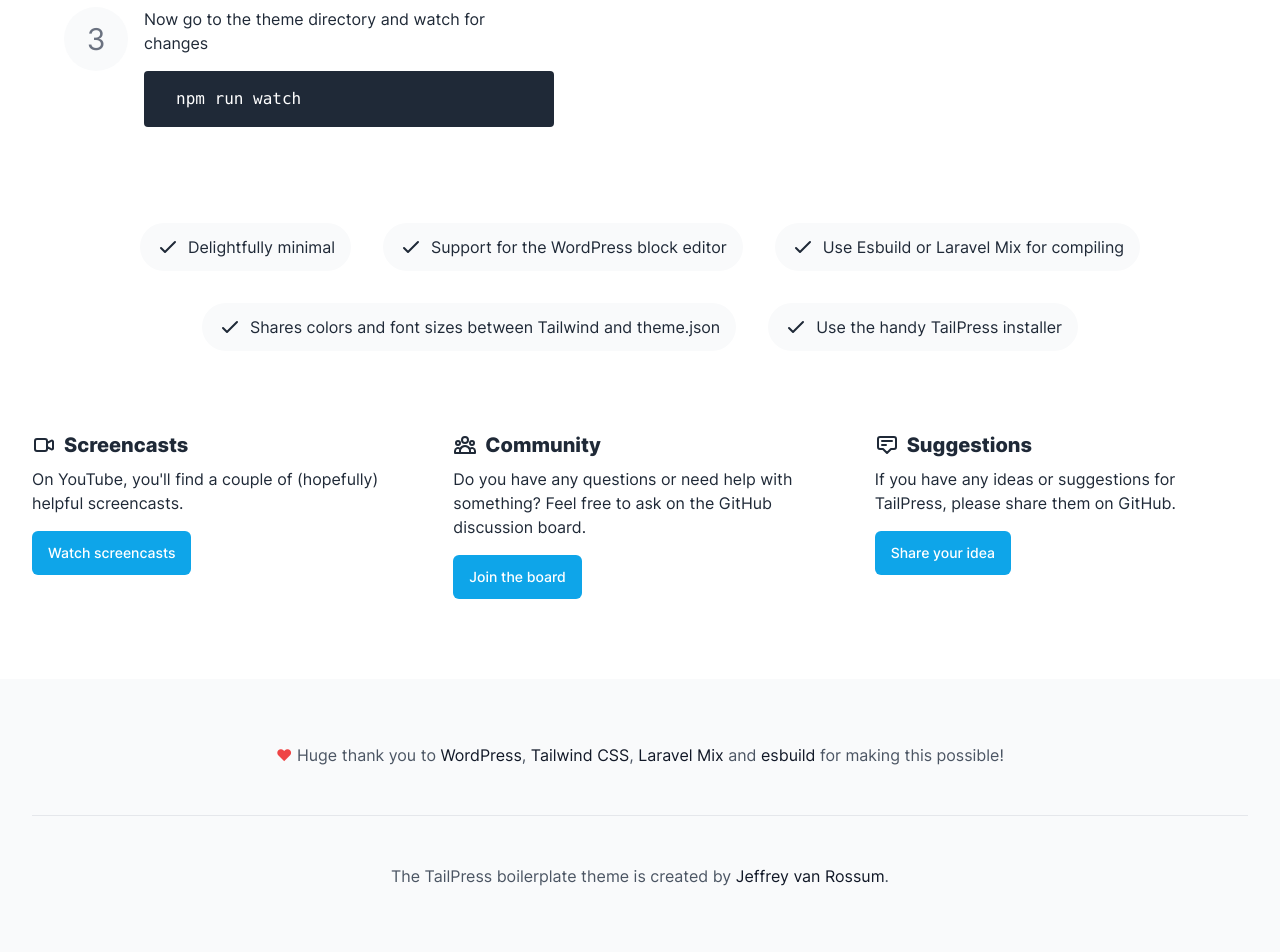
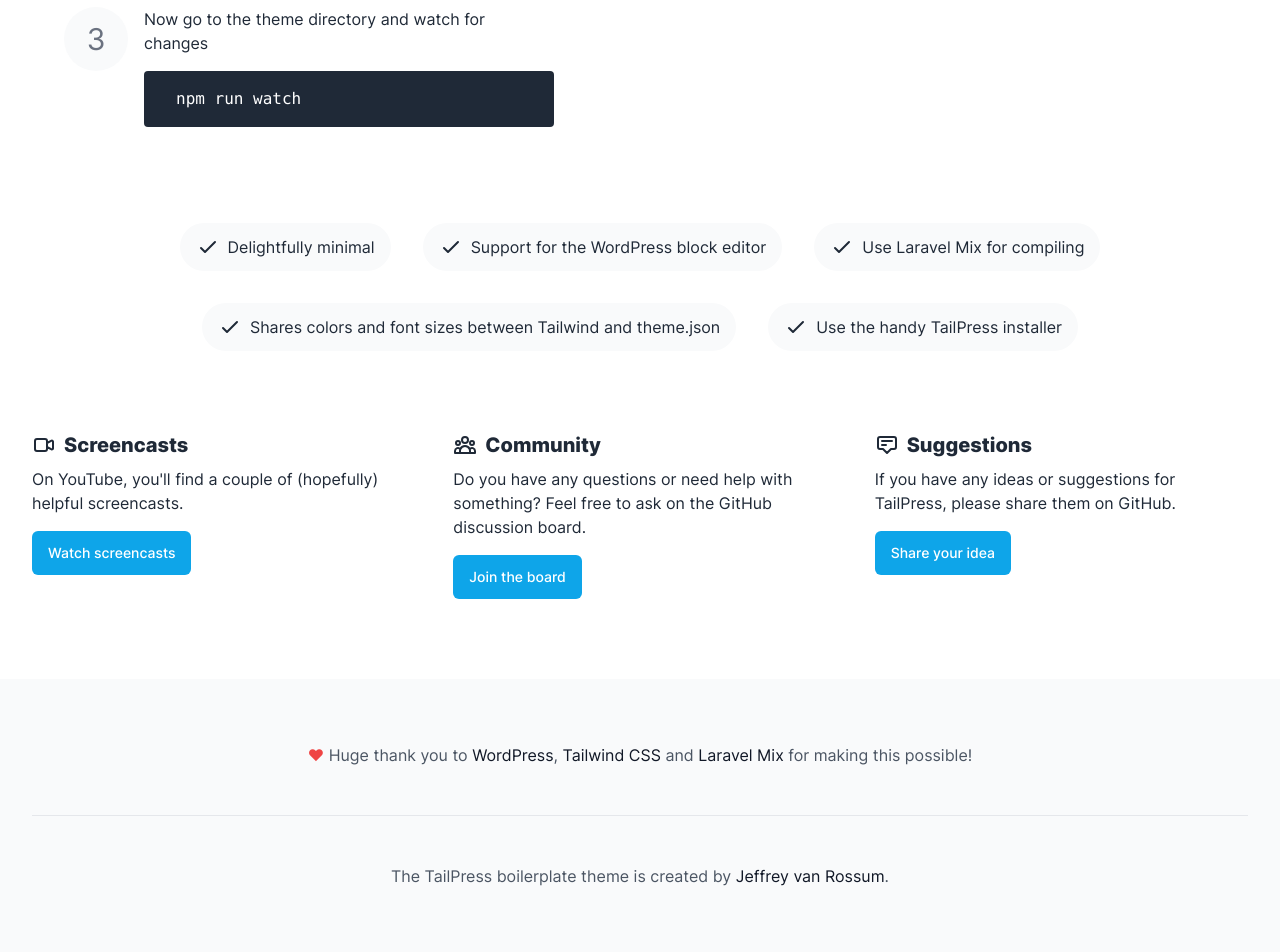
Before and after one commit to jeffreyvr/tailpress-site, a PHP site: page / in a window 1280 px wide. Shown: the part 1360-2312 px from the top of the page. Run offline with PHP 8.4, Linux system fonts and the light colour scheme; some libraries are stand-ins or nearby versions.

Commit message:
remove esbuild

```diff
--- a/public/index.php
+++ b/public/index.php
@@ -99,7 +99,7 @@
         <svg xmlns="http://www.w3.org/2000/svg" class="h-6 w-6 mr-2" fill="none" viewBox="0 0 24 24" stroke="currentColor" stroke-width="2">
           <path stroke-linecap="round" stroke-linejoin="round" d="M5 13l4 4L19 7" />
         </svg>
-        Use Esbuild or Laravel Mix for compiling
+        Use Laravel Mix for compiling
       </div>
       <div class="bg-gray-50 px-4 py-3 rounded-full flex items-center">
         <svg xmlns="http://www.w3.org/2000/svg" class="h-6 w-6 mr-2" fill="none" viewBox="0 0 24 24" stroke="currentColor" stroke-width="2">
@@ -151,7 +151,7 @@
     <footer class="bg-gray-50 text-gray-600">
         <div class="container py-16 mx-auto">
           <div class="text-center pb-12">
-            <span class="text-red-500">♥</span> Huge thank you to <a href="https://wordpress.org/?ref=tailpress.io" class="text-gray-900">WordPress</a>, <a href="https://tailwindcss.com/?ref=tailpress.io" class="text-gray-900">Tailwind CSS</a>, <a href="https://laravel-mix.com/?ref=tailpress.io" class="text-gray-900">Laravel Mix</a> and <a href="http://esbuild.github.io/?ref=tailpress.io" class="text-gray-900">esbuild</a> for making this possible!
+            <span class="text-red-500">♥</span> Huge thank you to <a href="https://wordpress.org/?ref=tailpress.io" class="text-gray-900">WordPress</a>, <a href="https://tailwindcss.com/?ref=tailpress.io" class="text-gray-900">Tailwind CSS</a> and <a href="https://laravel-mix.com/?ref=tailpress.io" class="text-gray-900">Laravel Mix</a> for making this possible!
           </div>
 
           <div class="text-center border-t pt-12">
```
